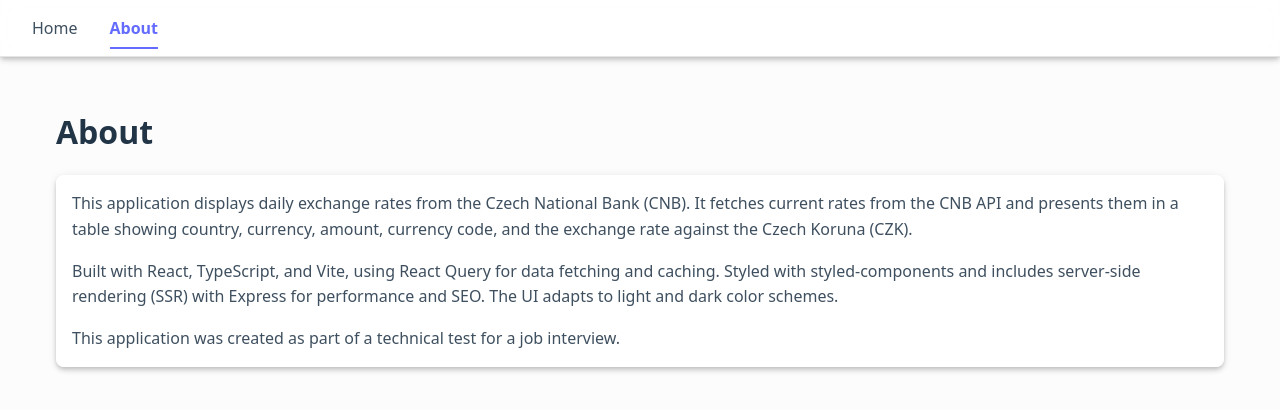
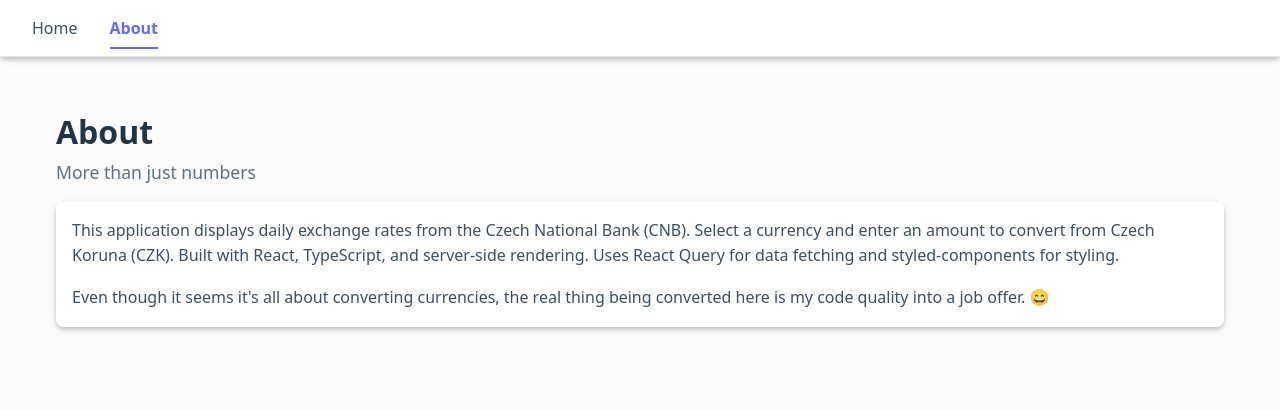
Before and after one commit to vincentruka/currency-converter, a React (Vite) app: page /about in a window 1280 px wide. Shown: the top 410 px of the page. Built offline with nearby package versions, Linux system fonts and the light colour scheme.

Commit message:
version bump, readme

```diff
--- a/package.json
+++ b/package.json
@@ -1,7 +1,7 @@
 {
   "name": "currency-converter",
   "private": true,
-  "version": "0.0.0",
+  "version": "1.0.0",
   "type": "module",
   "scripts": {
     "dev": "tsx server.ts",
--- a/src/pages/About.tsx
+++ b/src/pages/About.tsx
@@ -5,17 +5,15 @@ import { Content, Paragraph } from './About.styles'
 export function About() {
   return (
     <div>
-      <PageHeader title="About" />
+      <PageHeader title="About" subtitle="More than just numbers" />
       <Paper>
         <Content>
           <Paragraph>
-            This application displays daily exchange rates from the Czech National Bank (CNB). It fetches current rates from the CNB API and presents them in a table showing country, currency, amount, currency code, and the exchange rate against the Czech Koruna (CZK).
+            This application displays daily exchange rates from the Czech National Bank (CNB). Select a currency and enter an amount to convert from Czech Koruna (CZK).
+            Built with React, TypeScript, and server-side rendering. Uses React Query for data fetching and styled-components for styling.
           </Paragraph>
           <Paragraph>
-            Built with React, TypeScript, and Vite, using React Query for data fetching and caching. Styled with styled-components and includes server-side rendering (SSR) with Express for performance and SEO. The UI adapts to light and dark color schemes.
-          </Paragraph>
-          <Paragraph>
-            This application was created as part of a technical test for a job interview.
+            Even though it seems it's all about converting currencies, the real thing being converted here is my code quality into a job offer. 😄
           </Paragraph>
         </Content>
       </Paper>
```
Also changed, not shown: 2 other files (tests, documents, lock files or other folders).
